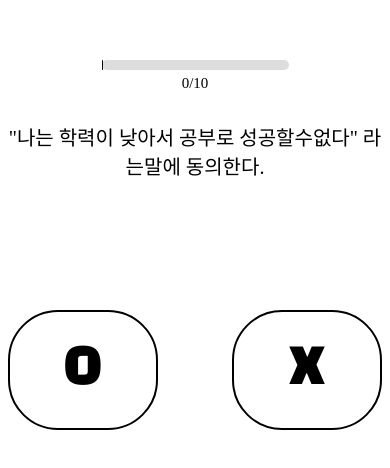
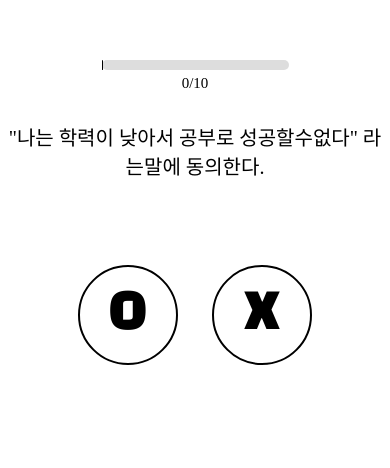
Before and after one commit to horizon-sim/complextest, a plain HTML site: page test.html in a window 390 px wide. Shown: the part 120-588 px from the top of the page. Drawn offline with nearby package versions, Linux system fonts and the light colour scheme; a web font is replaced by a local one.

Commit message:
media-last

```diff
--- a/index.css
+++ b/index.css
@@ -173,15 +173,16 @@
     #yesorno{
         display: flex;
         justify-content: center;
-        margin-top: 30px;
+        margin-top: 15px;
     }
     .yes{
         font-size: 50px;
-        padding: 15px;
+        padding: 10px;
         border-radius: 50px;
-        width: 150px;
-        height: 120px;
-
+        width: 100px;
+        height: 100px;
+        margin-top: 70px;
+        margin-right: 30px;
     }
     .yes:hover{
         background-color: rgb(14, 185, 14);
@@ -192,8 +193,9 @@
         font-size: 50px;
         padding: 15px;
         border-radius: 50px;
-        width: 150px;
-        height: 120px;
+        width: 100px;
+        height: 100px;
+        margin-top: 70px;
     }
     .no:hover{
         background-color: red;
@@ -229,7 +231,7 @@
     }
     #finalvalue{
         font-family: 'EliceDigitalBaeum_Bold';
-        font-size: 70px;
+        font-size: 55px;
         text-align: center;
     }
     #explain{
```
Also changed, not shown: result.html (+1 -1 lines).
